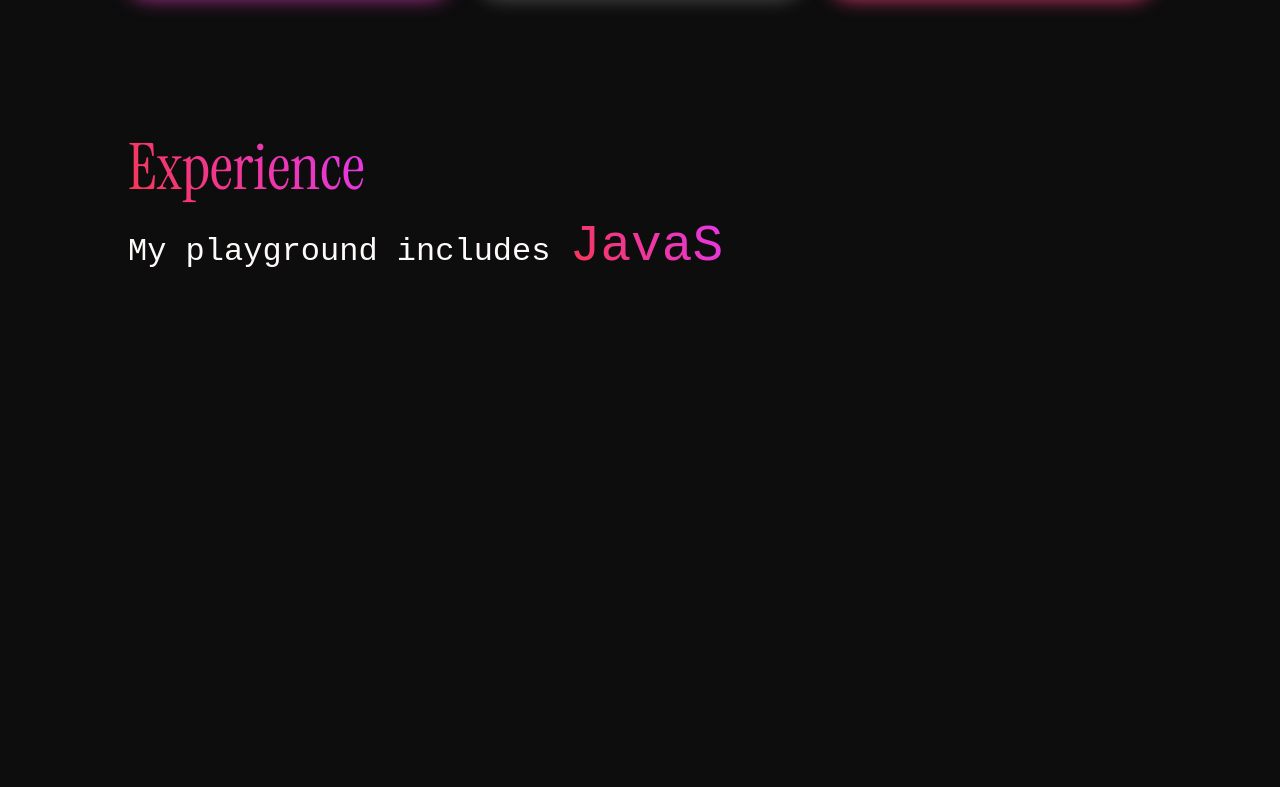
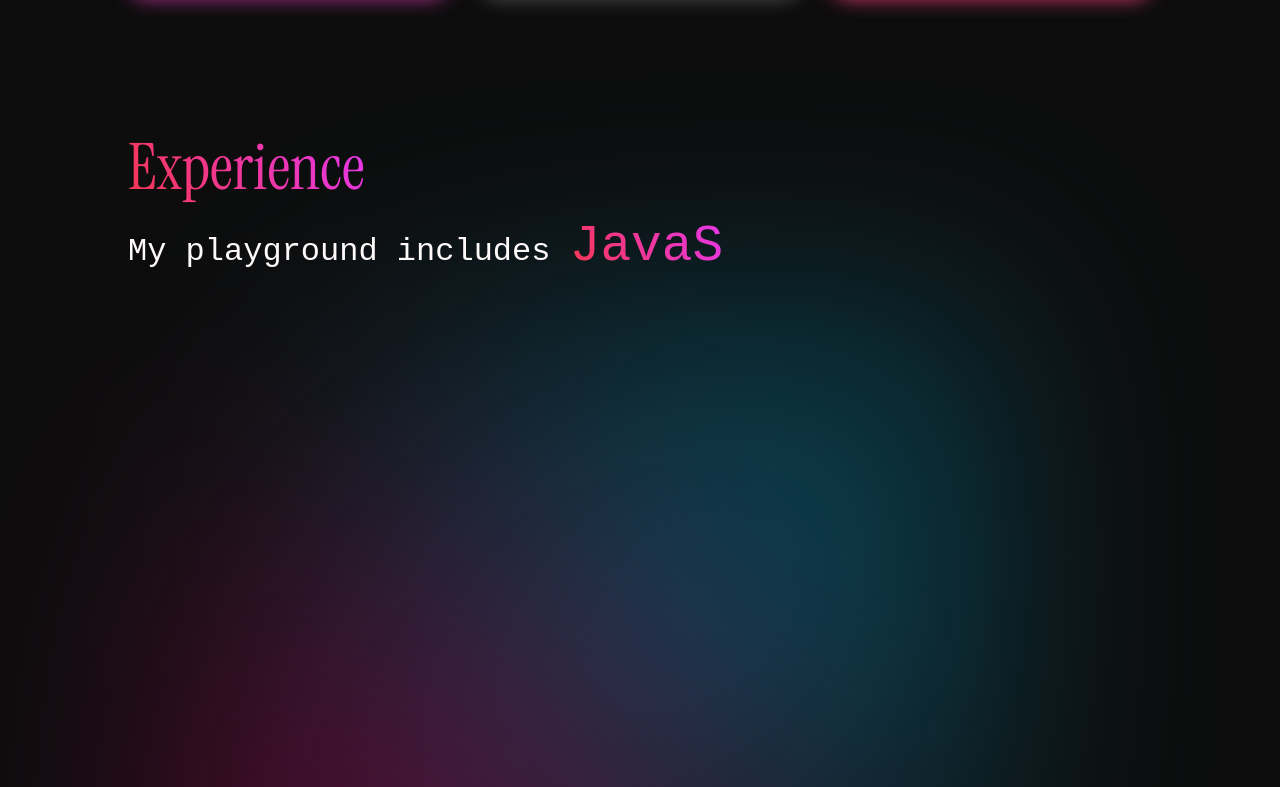
Before and after one commit to Sachin1395/Portfolio, a React (Create React App) app: page / in a window 1280 px wide. Shown: the part 1333-2120 px from the top of the page. Built offline with nearby package versions, Linux system fonts and the light colour scheme; a web font is replaced by a local one.

Commit message:
backgrounds gardient

```diff
--- a/src/about.css
+++ b/src/about.css
@@ -4,9 +4,31 @@
 .about-main {
   padding: 5% 8%;
   font-family: 'Bayon', sans-serif;
-  background-color: #0d0d0d;
+
   color: snow;
+  position: relative;
 }
+
+.gradient-bg {
+  position: absolute;
+  top: 20%;
+  left: 50%;
+  width: 50%;
+  height: 50%;
+  border-top-left-radius: 80%;
+  z-index: -2;
+  pointer-events: none;
+
+  background: linear-gradient(
+    135deg,
+    rgba(255, 89, 0, 0.4),
+    rgba(255, 0, 128, 0.3),
+    rgba(100, 0, 255, 0.25)
+  );
+  filter: blur(80px);
+  opacity: 0.7;
+}
+
 
 .title {
   font-size: clamp(2rem, 5vw, 4rem);
@@ -55,7 +77,7 @@
 /* Achievements Section */
 .achievements-wrapper {
   padding: 4rem 2rem;
-  background-color: #0d0d0d;
+
 }
 
 .achievements-title {
--- a/src/about.jsx
+++ b/src/about.jsx
@@ -4,6 +4,8 @@ import myImage from './assets/Picsart_25-07-02_16-35-57-398.jpg';
 function About() {
   return (
     <div id="about" className="about-main">
+      <div className="gradient-bg"></div>
+
       <div className="hero">
         <p className="title">About</p>
         <div className="content">
--- a/src/contact.css
+++ b/src/contact.css
@@ -1,6 +1,6 @@
 .contact-main {
   padding: 5% 8%;
-  background-color: #0d0d0d;
+  position: relative;
   color: snow;
   font-family: 'Bayon', sans-serif;
   min-height: 100vh;
@@ -88,3 +88,22 @@
     padding: 0 1rem;
   }
 }
+.gradient-bg-1 {
+  position: absolute;
+  top: 20%;
+  left: 10%;
+  width: 80%;
+  height: 80%;
+  border-top-left-radius: 80%;
+  z-index: -2;
+  pointer-events: none;
+
+  background: linear-gradient(
+    135deg,
+    rgba(255, 89, 0, 0.4),
+    rgba(255, 0, 128, 0.3),
+    rgba(100, 0, 255, 0.25)
+  );
+  filter: blur(80px);
+  opacity: 0.7;
+}
--- a/src/contact.jsx
+++ b/src/contact.jsx
@@ -40,6 +40,7 @@ function Contact() {
 
   return (
     <div id='contact' className="contact-main">
+      <div className="gradient-bg-1"></div>
       <p className="contact-title">Contact Me</p>
       <p className="contact-sub">Have a question, project, or opportunity in mind? Let's connect!</p>
 
--- a/src/exo.css
+++ b/src/exo.css
@@ -4,6 +4,7 @@
     padding-bottom: 0%;
     padding-left: 10%;
     padding-right: 10%;
+    position: relative;
 }
 
 body {
@@ -11,6 +12,30 @@ body {
     padding: 0;
     font-family: sans-serif;
 }
+
+.triangle {
+  position: absolute;
+  top: 10%;
+  left: 10%;
+  width: 70%;
+  height: 70%;
+  z-index: -2;
+  pointer-events: none;
+
+  background: radial-gradient(
+      circle at 30% 60%,
+      rgba(255, 0, 128, 0.3),
+      transparent 60%
+    ),
+    radial-gradient(
+      circle at 70% 30%,
+      rgba(0, 200, 255, 0.3),
+      transparent 60%
+    );
+
+  filter: blur(100px);
+}
+
 
 .title {
     font-size: clamp(2rem, 5vw, 4rem);
--- a/src/exp.jsx
+++ b/src/exp.jsx
@@ -67,7 +67,7 @@ function Experience() {
     <div id="experience" className="main-exp">
       <p className="title-p">Experience</p>
       <Exp />
-
+       <div className="triangle"></div>
       <div className="timeline">
         {timelineEvents.map((event, index) => (
           <div
--- a/src/projects.css
+++ b/src/projects.css
@@ -5,6 +5,7 @@
   font-family: 'Bayon', sans-serif;
   color: snow;
   padding: 10%;
+  position: relative;
 }
 
 /* Gradient Title */
@@ -235,6 +236,7 @@
 
 
 
+
 /* Icon Styling */
 .hover-info a i,
 .hover-info a svg {
```
Also changed, not shown: src/projects.jsx (line endings or trailing spaces), 1 other file (tests, documents, lock files or other folders).
